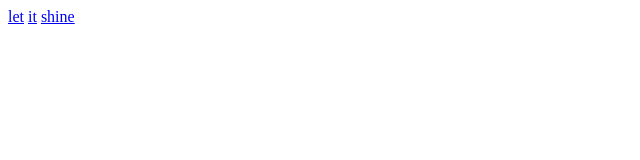
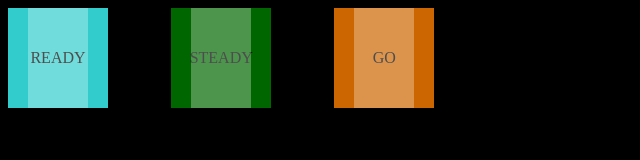
Before and after one commit to mdmoinulhossain/Raw-Design-and-animation, a plain HTML site: page shine-animation/index.html in a window 1280 px wide. Shown: the whole page, without its empty margins (0-640 px from the left). Drawn offline with Linux system fonts and the light colour scheme.

Commit message:
animation try

```diff
--- a/shine-animation/index.html
+++ b/shine-animation/index.html
@@ -1,16 +1,23 @@
 <!DOCTYPE html>
 <html lang="en">
-<head>
-    <meta charset="UTF-8">
-    <meta http-equiv="X-UA-Compatible" content="IE=edge">
-    <meta name="viewport" content="width=device-width, initial-scale=1.0">
+  <head>
+    <meta charset="UTF-8" />
+    <meta http-equiv="X-UA-Compatible" content="IE=edge" />
+    <meta name="viewport" content="width=device-width, initial-scale=1.0" />
     <title>Document</title>
-    <link rel="stylesheet" href="./style.css">
-</head>
-<body>
-<a href="#" class="icon">let</a>
-<a href="#" class="icon">it</a>
-<a href="#" class="icon">shine</a>
-
-</body>
+    <link rel="stylesheet" href="./style.css" />
+  </head>
+  <body>
+    <section class="shine-animation">
+      <div class="card">
+        <a href="#" class="icon">ready</a>
+      </div>
+      <div class="card">
+        <a href="#" class="icon">steady</a>
+      </div>
+      <div class="card">
+        <a href="#" class="icon">go</a>
+      </div>
+    </section>
+  </body>
 </html>
--- a/shine-animation/style.css
+++ b/shine-animation/style.css
@@ -0,0 +1,43 @@
+body {
+  background-color: #000;
+}
+.card {
+  width: 100px !important;
+  height: 100px !important;
+  margin-left: 5%;
+  display: flex;
+  justify-content: center;
+  align-items: center;
+  background-size: 100px;
+  position: relative;
+}
+.card::before {
+  content: "";
+  position: absolute;
+  background-color: rgba(255, 255, 255, 0.3);
+  height: 100px;
+  width: 60px;
+  overflow: hidden;
+}
+.card:hover::before {
+  animation: made 1s;
+}
+.card a {
+  text-decoration: none;
+  color: #000;
+  text-transform: uppercase;
+}
+.card:nth-child(1) {
+  margin-left: 0;
+  background-color: #33cccc;
+}
+.card:nth-child(2) {
+  background-color: #006600;
+}
+.card:nth-child(3) {
+  background-color: #cc6600;
+}
+
+.shine-animation {
+  display: flex;
+}
```
Also changed, not shown: 1 other file.
